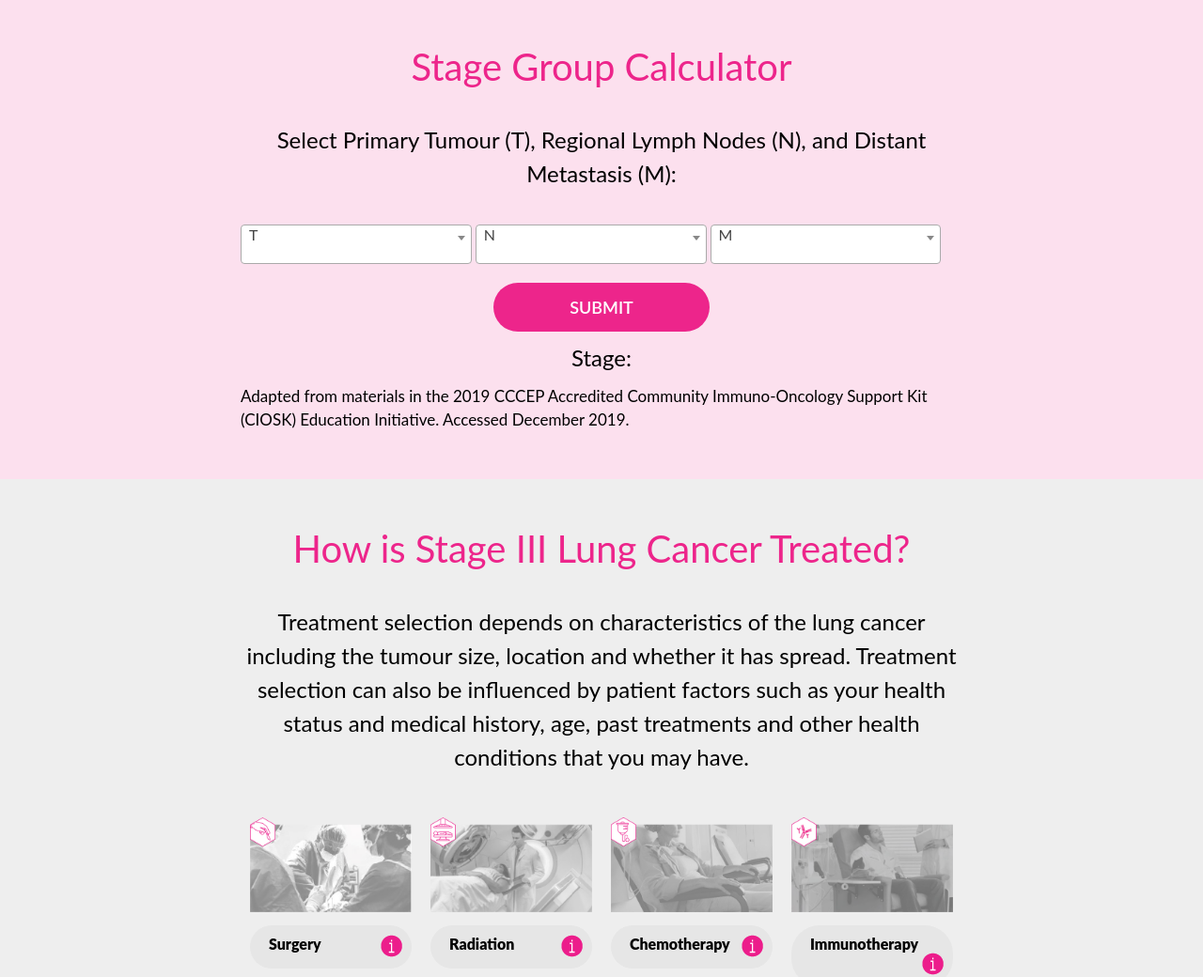
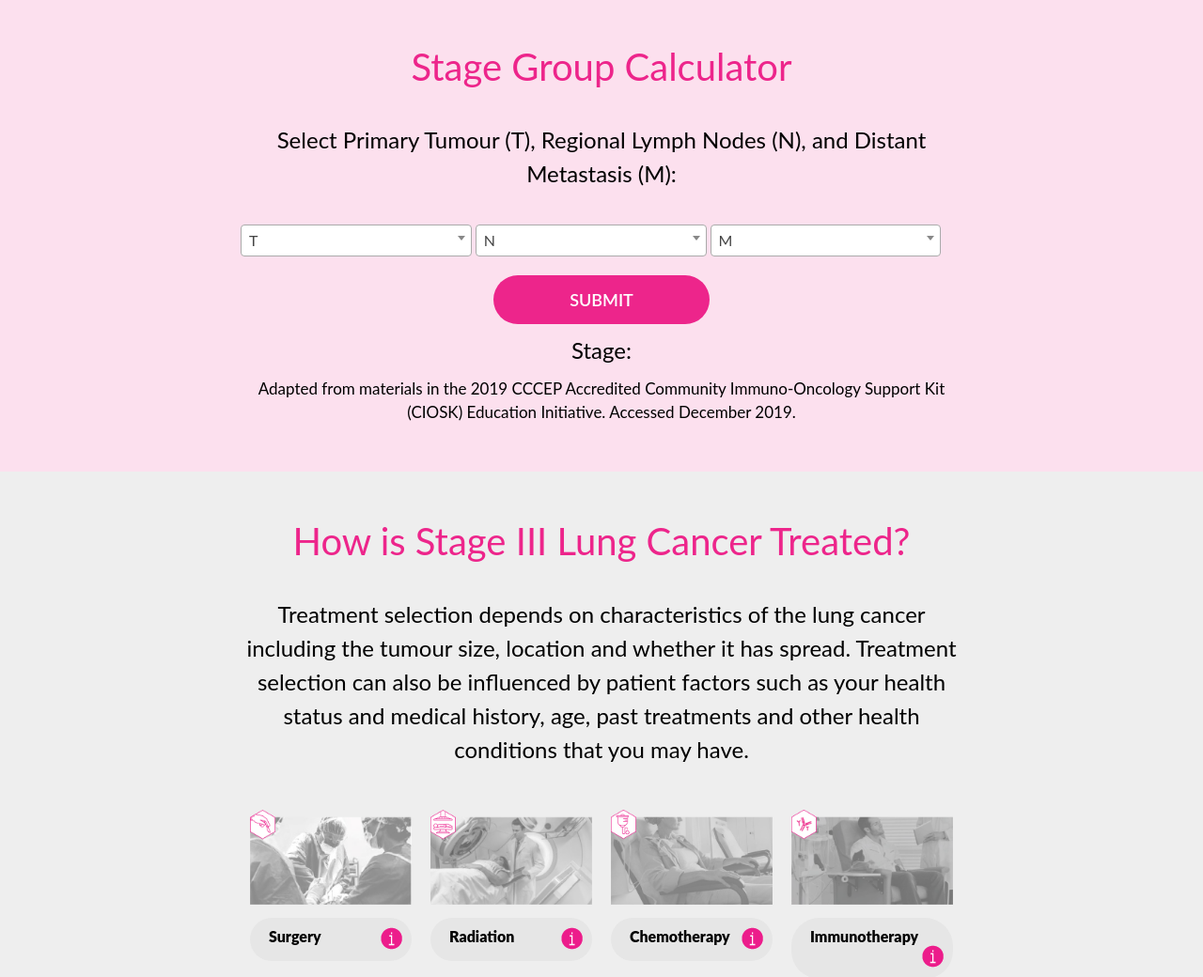
Before and after one commit to TinaHB/jutan88.github.io, a plain HTML site: page CounsellingTool_1.html in a window 1280 px wide. Shown: the part 1258-2298 px from the top of the page at 94% size. Drawn offline with nearby package versions, Linux system fonts and the light colour scheme.

Commit message:
minor fixes

```diff
--- a/CounsellingTool_1.html
+++ b/CounsellingTool_1.html
@@ -7,7 +7,7 @@
 	<title>Treatment Plan</title>
 	<link href="https://fonts.googleapis.com/css?family=Open+Sans:400,400i,700,700i&display=swap" rel="stylesheet">
 	<link rel="stylesheet" href="css/select2.css" type="text/css">
-	<link rel="stylesheet" href="css/stylesheet1b.css" type="text/css">
+	<link rel="stylesheet" href="css/stylesheet1.css" type="text/css">
 	<link rel="stylesheet" href="css/lightslider.css" type="text/css">
 	<link rel="stylesheet" href="css/colorbox.css" type="text/css">
 	<link rel="stylesheet" href="//code.jquery.com/ui/1.12.1/themes/base/jquery-ui.css">
@@ -135,7 +135,7 @@
 					</div>
 					<p style="text-align: center;">Stage: <span class="output"></span>
 					</p>
-					<p class="tiny-text">Adapted from materials in the 2019 CCCEP Accredited Community Immuno-Oncology Support Kit (CIOSK) Education Initiative. Accessed December 2019.</p>
+					<p class="tiny-text" style="text-align: center;">Adapted from materials in the 2019 CCCEP Accredited Community Immuno-Oncology Support Kit (CIOSK) Education Initiative. Accessed December 2019.</p>
 				</div>
 			</div>
 			<div id="division-column1">
@@ -303,6 +303,7 @@
 			</div>
 			<div id="division-column7">
 				<div class="full-column">
+					<p style="text-align: center; "><br>For an <strong>Interactive Survey</strong> considering the benefits and risks of chemoradiation, please click on the icon below. <br><br></p>
 					<div class="center-icon">
 						<a href="Resources2.html">
 							<img src="Imgs/Graphics_icon-survey.png" alt="download">
@@ -449,10 +450,14 @@
 	<script type="application/javascript" src="js/lightslider.min.js"></script>
 	<script type="application/javascript" src="js/calculator.js"></script>
 	<script>
+		function templateSelection(val) {
+  			return val.id;}
+
 		var $select2 = $('.select2').select2({
 			containerCssClass: "wrap",
+  			templateSelection: templateSelection,
 			//minimumResultsForSearch: Infinity, //removes the search box
-		})
+		});
 	</script>
 	<script>
 		jQuery('#tablink2').click(function(){ $('#division-column2').resize(); });
--- a/css/stylesheet1b.css
+++ b/css/stylesheet1.css
@@ -423,10 +423,10 @@ p{
 }
 .select2-container .wrap.select2-selection--single .select2-selection__rendered {
     word-wrap: break-word;
-	height: 40px;
+	height: 100%;
     text-overflow: hidden;
     white-space: normal;
-	line-height: 1.2;
+	line-height: 2;
 	font-family: 'Lato', sans-serif;
 }
 .calculate-btn{
--- a/iframe/assets/custom2.css
+++ b/iframe/assets/custom2.css
@@ -22,7 +22,7 @@ p{
 }
 #sketchpad {
     border: 1px solid #eee;
-    cursor: crosshair;
+    cursor: url("../../Imgs/Graphics_pencil2.png"), default;
 	background-image: url("../../Imgs/Graphics_Stage3B.png");
 	background-repeat: no-repeat;
 	background-size: contain;
--- a/iframe/assets/custom3.css
+++ b/iframe/assets/custom3.css
@@ -22,7 +22,7 @@ p{
 }
 #sketchpad {
     border: 1px solid #eee;
-    cursor: crosshair;
+    cursor: url("../../Imgs/Graphics_pencil2.png"), default;
 	background-image: url("../../Imgs/Graphics_Stage3C.png");
 	background-repeat: no-repeat;
 	background-size: contain;
```
Also changed, not shown: CounsellingTool_2.html (+1 -1 lines).
